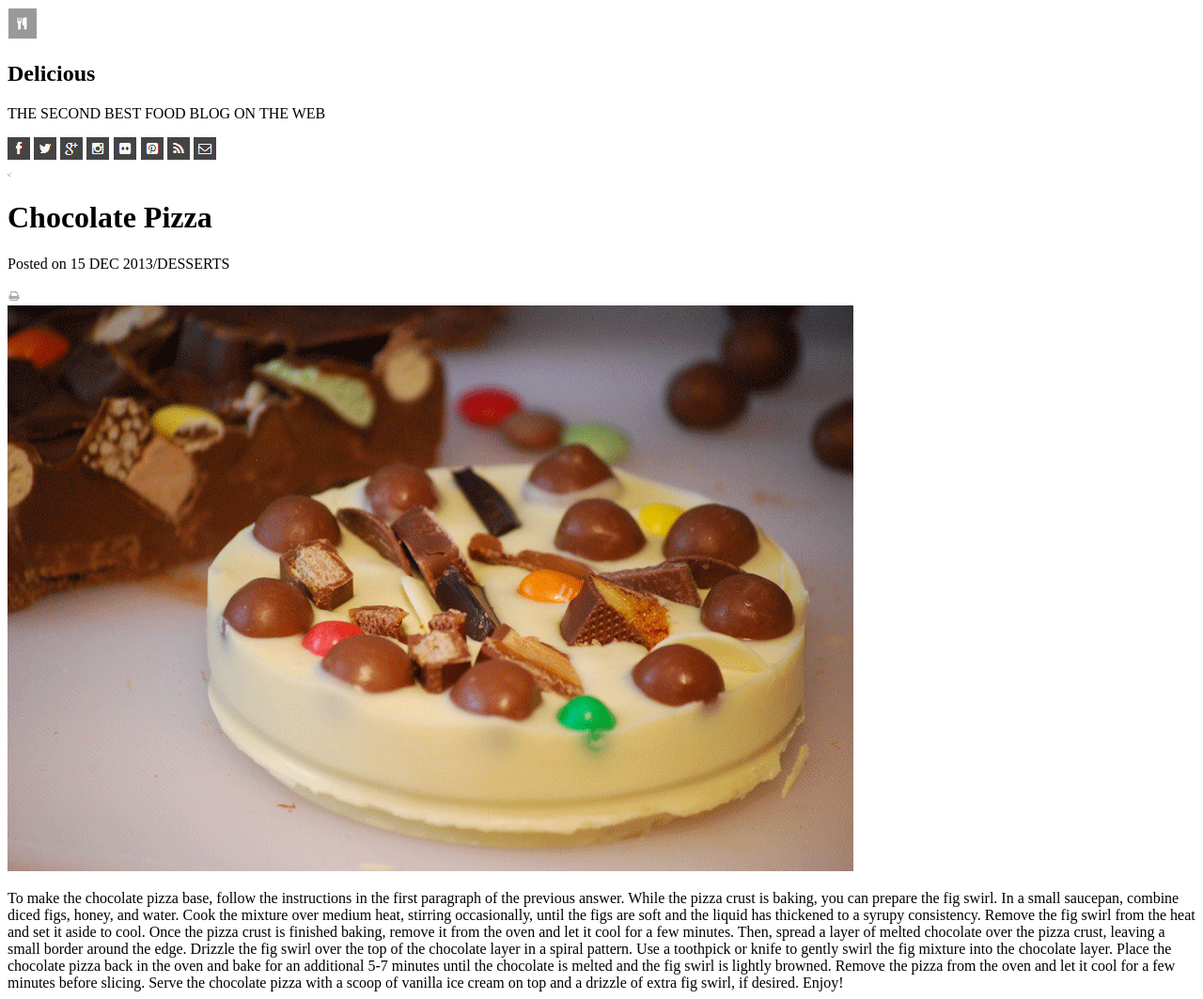
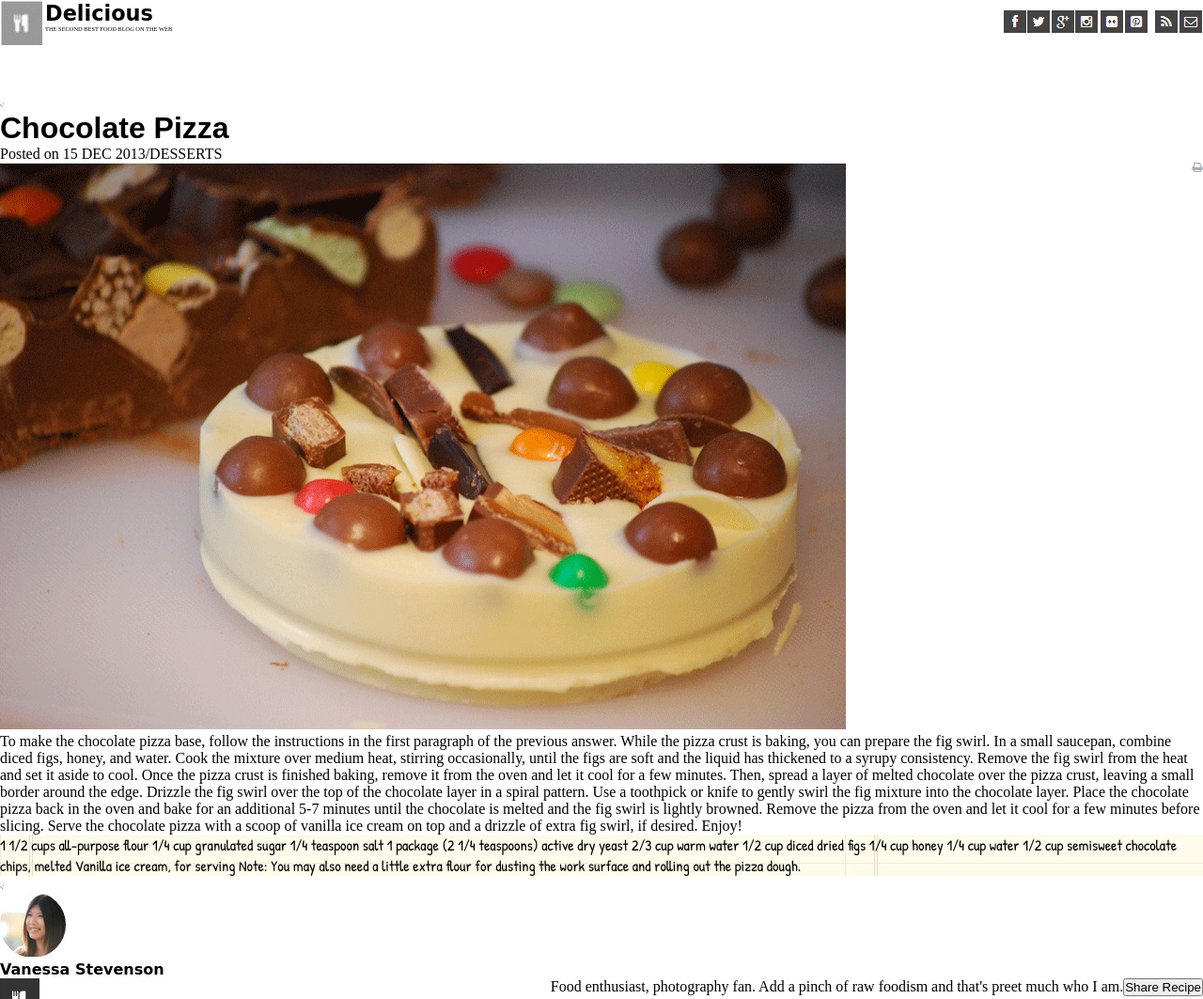
Before and after one commit to AndrewVreeland/Chocolate-Pizza, a plain HTML site: page index.html in a window 1280 px wide. Shown: the top 1063 px of the page at 94% size. Drawn offline with Linux system fonts and the light colour scheme; a web font is replaced by a local one.

Commit message:
took off border inserted note pad background

```diff
--- a/index.html
+++ b/index.html
@@ -9,30 +9,40 @@
   <link rel="preconnect" href="https://fonts.googleapis.com">
   <link rel="preconnect" href="https://fonts.gstatic.com" crossorigin>
   <link href="https://fonts.googleapis.com/css2?family=Recursive&display=swap" rel="stylesheet">
+  <link rel="preconnect" href="https://fonts.googleapis.com">
+  <link rel="preconnect" href="https://fonts.gstatic.com" crossorigin>
+  <link href="https://fonts.googleapis.com/css2?family=Patrick+Hand&display=swap" rel="stylesheet">
+  <link rel="preconnect" href="https://fonts.googleapis.com">
+  <link rel="preconnect" href="https://fonts.gstatic.com" crossorigin>
+  <link href="https://fonts.googleapis.com/css2?family=Recursive&display=swap" rel="stylesheet">
   <title>ChocoChocoPizza</title>
 </head>
 
 <body>
   <header>
-    <div id="fork-Image"> <img src="images/small-logo.png" alt="Fork image"></div>
-
-    <div id="header-TextImages">
-      <div id="header-Text">
-        <h2>Delicious</h2>
-        <p>THE SECOND BEST FOOD BLOG ON THE WEB</p>
+    <nav>
+      <div class="logo-container">
+        <div class="logo">
+          <img src="images/small-logo.png" alt="Fork image">
+        </div>
+        <div class="logo-text">
+          <h4>Delicious</h4>
+          <p>THE SECOND BEST FOOD BLOG ON THE WEB</p>
+        </div>
       </div>
-
-      <img src="images/fb-icon.png" alt="Facebook Icon">
-      <img src="images/twit-icon.png" alt="Twitter Icon">
-      <img src="images/gp-icon.png" alt="Google Plus Icon">
-      <img src="images/insta-icon.png" alt="Instagram Icon">
-      <img src="images/flic-icon.png" alt="Flickr Icon">
-      <img src="images/pint-icon.png" alt="Pintrest Icon">
-      <img src="images/rss-icon.png" alt="RSS Icon">
-      <img src="images/mail-icon.png" alt="Email Icon">
+      <div class="social-media-container">
+        <img class="icons" src="images/fb-icon.png" alt="Facebook Icon">
+        <img class="icons" src="images/twit-icon.png" alt="Twitter Icon">
+        <img class="icons" src="images/gp-icon.png" alt="Google Plus Icon">
+        <img class="icons" src="images/insta-icon.png" alt="Instagram Icon">
+        <img class="icons" src="images/flic-icon.png" alt="Flickr Icon">
+        <img id="pinterest" class="icons" src="images/pint-icon.png" alt="Pintrest Icon">
+        <img class="icons" src="images/rss-icon.png" alt="RSS Icon">
+        <img class="icons" src="images/mail-icon.png" alt="Email Icon">
+      </div>
+    </nav>
 
 
-    </div>
     <img src="images/hr-img.png" alt="header image">
   </header>
 
@@ -41,7 +51,7 @@
       <div id="main-HeaderText">
         <h1>Chocolate Pizza</h1>
         <p>Posted on 15 DEC 2013/DESSERTS</p>
-      </div><img src="images/print-icon.png" alt="Print Image">
+      </div><img id="print" src="images/print-icon.png" alt="Print Image">
     </div>
     <img src="images/choco-pizza.png" alt="ChocoPizza">
     <p id="main-Paragraph">To make the chocolate pizza base, follow the instructions in the first paragraph of the
@@ -70,15 +80,16 @@
         1/2 cup semisweet chocolate chips, melted
         Vanilla ice cream, for serving
         Note: You may also need a little extra flour for dusting the work surface and rolling out the pizza dough. </p>
+    </div>
       <div id="footer-Main">
         <img src="images/hr-img.png" alt="header image">
         <div><img src="images/van-pic.png" alt="Content Owners image"></div>
         <div>
-          <h4>Vanessa Stevenson</h4>
-          <p>Food enthusiast, photography fan. Add a pinch of raw foodism and that's preet much who I am.</p>
-        </div> <button>Share Recipe</button>
+          <h4>Vanessa Stevenson</h4><button>Share Recipe</button>
+          <p id="vanessa-Info">Food enthusiast, photography fan. Add a pinch of raw foodism and that's preet much who I am.</p>
+        </div>
       </div>
-    </div>
+
   </main>
 
   <footer>
--- a/styles.css
+++ b/styles.css
@@ -0,0 +1,110 @@
+*{margin:0; padding: 0; box-sizing: border-box; }
+
+nav{
+  height: 100px;
+
+  display:flex;
+  justify-content: space-between;
+  align-items:start;
+ }
+
+h4{
+  font-family: 'Satisfy', cursive;
+  font-weight: bolder;
+}
+
+.logo img{
+  height: 48px;
+  margin-right: 3px;
+}
+
+.logo-container {
+  /* height: 50%; */
+  display: flex;
+  align-items: center;
+  justify-content: center;
+  /* border: 3px solid black; */
+}
+
+.logo {
+  /* border-color: blue;
+  border-style: solid;
+  border-width: 2px; */
+}
+
+.logo-text{
+  height: 50px;
+  /* border-color: red;
+  border-style: solid;
+  border-width: 5px; */
+
+}
+
+.logo-text h4 {
+  font-family: 'Satisfy', cursive;
+  font-weight: bolder;
+  font-size: 1.4em;
+}
+
+.logo-text p {
+  font-size: 0.4em;
+  color:light gray;
+}
+
+.social-media-container{
+  margin-top: 11.3px;
+  display: flex;
+  /* border: 2px solid green; */
+}
+
+.icons {
+  margin-right: 1.5px;
+}
+
+#pinterest{
+  margin-right: 8px;
+}
+
+#main-Header {
+  /* border-color: black;
+  border-style: solid;
+  border-width: 1px; */
+
+}
+
+#print{
+  float: right;
+}
+
+#list-Image {
+  background-image: url(images/list-bg.png);
+
+}
+
+h1{
+  font-family: 'Recursive', sans-serif;
+}
+
+/* #list-Image{
+  border-image:
+} */
+
+#list-Text{
+  font-family: 'Patrick Hand', cursive;
+}
+
+#footer-Main{
+  /* border-color: black;
+  border-style: solid; */
+}
+button{
+  float:right;
+}
+
+#vanessa-Info{
+  float:right;
+}
+
+footer{
+  display:flexbox;
+}
```
